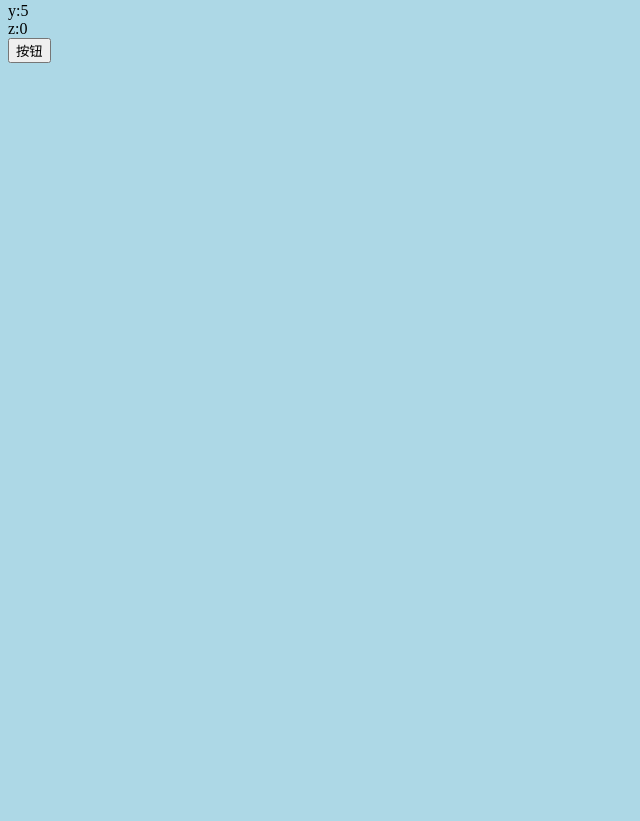
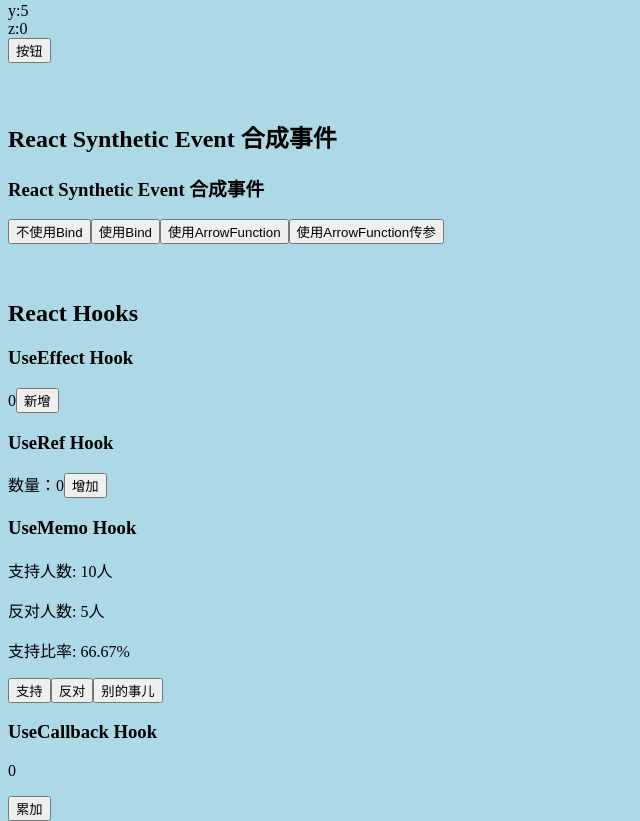
Before and after one commit to StevenYangSX/Zhufeng-React-Course-Demo1, a React app: page / in a window 1280 px wide. Shown: the part 2066-2887 px from the top of the page, without its empty margins (0-640 px from the left). Before the commit the page ends 2129 px from the top, so only its background shows below. Built offline with nearby package versions, Linux system fonts and the light colour scheme.

Commit message:
Finished React Hooks learning

```diff
--- a/package.json
+++ b/package.json
@@ -62,7 +62,7 @@
     "workbox-webpack-plugin": "^6.4.1"
   },
   "scripts": {
-    "start": "cross-env PORT=8080 node scripts/start.js",
+    "start": "cross-env node scripts/start.js",
     "build": "node scripts/build.js",
     "test": "node scripts/test.js"
   },
--- a/src/index.jsx
+++ b/src/index.jsx
@@ -7,6 +7,11 @@
 import VoteClass from "./views/VoteClass";
 import RefDemo from "./views/RefDemo";
 import SetState from "./views/SetState";
+import ReactEvent from "./views/ReactEvent/ReactEvent";
+import UseEffectComponent from "./views/ReactHooks/UseEffectComponent";
+import UseRefComponent from "./views/ReactHooks/UseRefComponent";
+import UseMemoComponent from "./views/ReactHooks/UseMemoComponent";
+import UseCallbackComponent from "./views/ReactHooks/UseCallbackComponent";
 
 const root = ReactDOM.createRoot(document.getElementById("root"));
 
@@ -61,6 +66,21 @@
     <br />
     <h3>More Details About setState</h3>
     <SetState />
+    <br />
+    <br />
+    <h2>React Synthetic Event 合成事件</h2>
+    <ReactEvent />
+    <br />
+    <br />
+    <h2>React Hooks</h2>
+    <h3>UseEffect Hook</h3>
+    <UseEffectComponent />
+    <h3>UseRef Hook</h3>
+    <UseRefComponent />
+    <h3>UseMemo Hook</h3>
+    <UseMemoComponent />
+    <h3>UseCallback Hook</h3>
+    <UseCallbackComponent />
   </Fragment>
 );
 
--- /dev/null
+++ b/src/views/ReactEvent/ReactEvent.jsx
@@ -0,0 +1,44 @@
+import React, { Component } from "react";
+
+export default class ReactEvent extends Component {
+  // This Method is =>  ReactEvent.prototype.handle = function handle(){}
+  // 基于React 内部的处理， 如果我们给合成事件绑定一个普通函数
+  // 当事件行为触发 绑定的函数执行，方法中的this会是 undefined
+  handleWithoutBind() {
+    //  this is undefined !!!!!!
+    console.log("通过handle获取点击事件");
+    console.log("在handle中获取this -->", this);
+  }
+
+  handleWithBind(x, y) {
+    console.log("this-->", this);
+    console.log("x-->", x);
+    console.log("y-->", y);
+  }
+
+  handleWithArrorFunction = (ev) => {
+    console.log("handle With ES6 Arrow Function");
+    console.log("this.....", this);
+    console.log("event.....", ev);
+  };
+
+  handleWithArrorFunctionWithParameters = (x, y, ev) => {
+    console.log("xxxxxx", x);
+    console.log("yyyyyy", y);
+    console.log("eventevent", ev);
+  };
+
+  render() {
+    return (
+      <div>
+        <h3>React Synthetic Event 合成事件</h3>
+        <button onClick={this.handleWithoutBind}>不使用Bind</button>
+        <button onClick={this.handleWithBind.bind(this, 10, 20)}>使用Bind</button>
+        <button onClick={this.handleWithArrorFunction}>使用ArrowFunction</button>
+        <button onClick={this.handleWithArrorFunctionWithParameters.bind(null, 10, 20)}>
+          使用ArrowFunction传参
+        </button>
+      </div>
+    );
+  }
+}
--- /dev/null
+++ b/src/views/ReactHooks/UseCallbackComponent.jsx
@@ -0,0 +1,38 @@
+import React, { useCallback, useState } from "react";
+
+let prev;
+let prev2;
+
+const UseCallbackComponent = () => {
+  console.log("============= UseCallback Hook =============");
+
+  let [x, setX] = useState(0);
+
+  const handler = () => {
+    console.log("handler called.....");
+  };
+
+  const handler2 = useCallback(() => {
+    //.......
+  }, []);
+
+  if (!prev) {
+    prev = handler;
+    prev2 = handler2;
+  } else {
+    console.log("check if new handler === prev ====>", prev === handler);
+    console.log("check if new handler2 === prev2 ====>", prev2 === handler2);
+  }
+  return (
+    <div>
+      <div>
+        <p>{x}</p>
+      </div>
+      <div>
+        <button onClick={() => setX(x + 1)}>累加</button>
+      </div>
+    </div>
+  );
+};
+
+export default UseCallbackComponent;
--- /dev/null
+++ b/src/views/ReactHooks/UseEffectComponent.jsx
@@ -0,0 +1,54 @@
+import React, { useEffect, useState } from "react";
+
+const UseEffectComponent = () => {
+  // useState
+  // useEffect
+
+  let [num, setNum] = useState(0);
+  let [x, setX] = useState(100);
+
+  // 1. useEffect 在函数组件中  使用生命周期函数
+
+  useEffect(() => {
+    console.log("useEffect OK....");
+    console.log("check num in useEffect @1 -->", num);
+  });
+
+  // 2. 只有第一次渲染完毕后 执行callback. 每次视图更新 callback不再执行
+  //  ====== componentDidMount
+  useEffect(() => {
+    console.log("useEffect with [] OK....");
+    console.log("check num in useEffect @2 -->", num);
+  }, []);
+
+  // 3.
+  // 当依赖数组传入值后  [num,x,......etc]
+  // 第一次渲染完毕后 执行callback
+  // 当依赖的状态值 （任何一个依赖的状态值）发生改变时，也会触发callback
+
+  useEffect(() => {
+    console.log("useEffect with [x] OK....");
+    console.log("check num in useEffect @3 -->", num);
+  }, [num]);
+
+  // 4. 如果callback返回另一个方法
+  // 会在组件释放的时候执行   （销毁组件之前）
+  //?  类似于 beforeDestroy ????
+  useEffect(() => {
+    return () => {
+      console.log("return a function in useEffect @4....", num);
+    };
+  });
+
+  const handle = () => {
+    setNum(num + 1);
+  };
+  return (
+    <div>
+      <span>{num}</span>
+      <button onClick={handle}>新增</button>
+    </div>
+  );
+};
+
+export default UseEffectComponent;
--- /dev/null
+++ b/src/views/ReactHooks/UseMemoComponent.jsx
@@ -0,0 +1,51 @@
+import React, { useMemo, useState } from "react";
+
+const UseMemoComponent = () => {
+  console.log("============== Use Memo ===================");
+
+  let [supNum, setSupNum] = useState(10),
+    [oppNum, setOppNum] = useState(5),
+    [x, setX] = useState(0);
+
+  const handleSup = () => {
+    setSupNum(supNum + 1);
+  };
+  const handleOpp = () => {
+    setOppNum(oppNum + 1);
+  };
+  const handleElse = () => {
+    setX(x + 1);
+    console.log("did something else....");
+  };
+
+  //   let total = supNum + oppNum,
+  //     ratio = "--";
+
+  //   if (total > 0) {
+  //     console.log("计算中.......");
+  //     ratio = ((supNum / total) * 100).toFixed(2) + "%";
+  //   }
+
+  let ratio = useMemo(() => {
+    console.log("计算中.....");
+    let total = supNum + oppNum;
+    if (total > 0) return ((supNum / total) * 100).toFixed(2) + "%";
+  }, [supNum, oppNum]);
+
+  return (
+    <div>
+      <div>
+        <p>支持人数: {supNum}人</p>
+        <p>反对人数: {oppNum}人</p>
+        <p>支持比率: {ratio}</p>
+      </div>
+      <div>
+        <button onClick={handleSup}>支持</button>
+        <button onClick={handleOpp}>反对</button>
+        <button onClick={handleElse}>别的事儿</button>
+      </div>
+    </div>
+  );
+};
+
+export default UseMemoComponent;
--- /dev/null
+++ b/src/views/ReactHooks/UseRefComponent.jsx
@@ -0,0 +1,27 @@
+import React, { useEffect, useRef, useState } from "react";
+
+const UseRefComponent = () => {
+  console.log("=========== UseRef ==========");
+
+  let [num, setNum] = useState(0);
+
+  const handler = () => {
+    setNum(num + 1);
+  };
+
+  useEffect(() => {
+    // 获取ref
+    console.log("get ref....", box.current);
+  });
+
+  let box = useRef(null);
+  console.log("box....", box);
+  return (
+    <div>
+      <span ref={box}>数量：{num}</span>
+      <button onClick={handler}>增加</button>
+    </div>
+  );
+};
+
+export default UseRefComponent;
```
Also changed, not shown: src/views/ComponentWithRef.jsx (deleted, +0 -9 lines), 1 other file (tests, documents, lock files or other folders).
